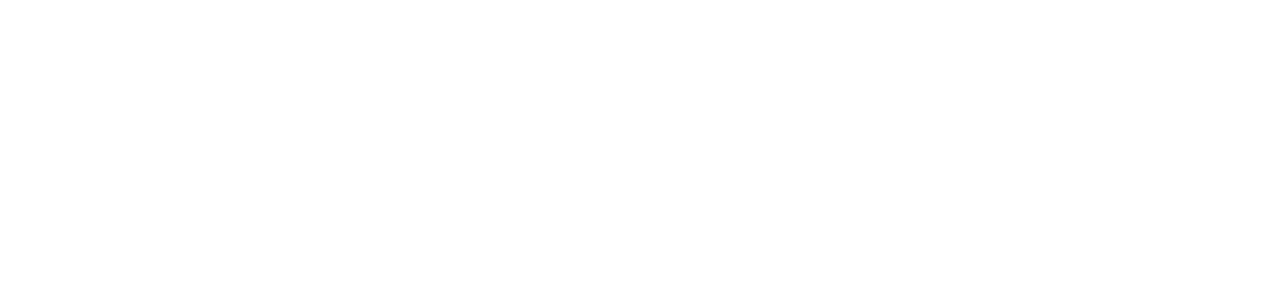
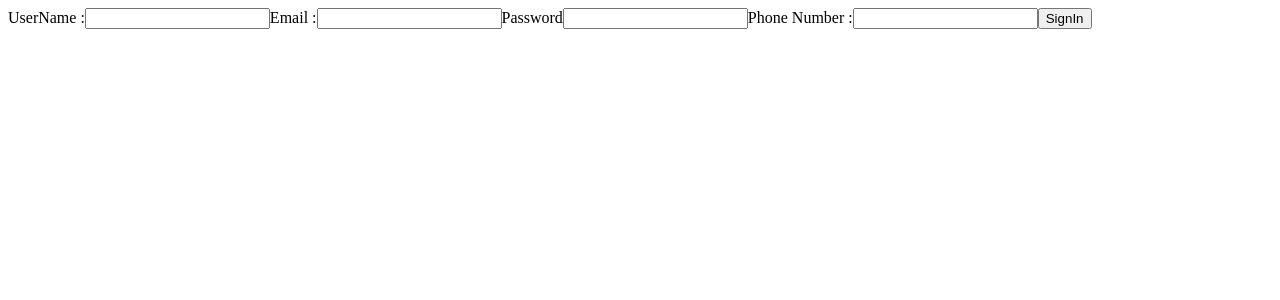
Before and after one commit to TechnoShop-C6/technoshop, a React app: page / in a window 1280 px wide. Shown: the top 300 px of the page. Built offline with nearby package versions, Linux system fonts and the light colour scheme; the HTML template or start-up script is replaced by a standard one.

Commit message:
created a login and signin components

```diff
--- a/client/src/components/App.jsx
+++ b/client/src/components/App.jsx
@@ -1,16 +1,17 @@
 import React from "react";
-
+import SignIn from "./SignIn.jsx";
 
 class App extends React.Component {
-  constructor() {
-    super();
+  constructor(props) {
+    super(props);
   }
+
   render() {
     return (
       <div>
-
+        <SignIn />
       </div>
-    )
+    );
   }
 }
 export default App;
--- /dev/null
+++ b/client/src/components/SignIn.jsx
@@ -0,0 +1,65 @@
+import React from "react";
+
+class SignIn extends React.Component {
+  constructor(props) {
+    super(props);
+    this.state = {
+      email: "",
+      username: "",
+      password: "",
+      phoneNumber: ""
+    };
+    this.handleChange = this.handleChange.bind(this)
+    this.handleSubmit = this.handleSubmit.bind(this)
+  }
+
+  handleChange(e) {
+    this.setState({
+        [e.target.name] : e.target.value
+    });
+  }
+
+  handleSubmit(){
+
+  }
+
+  render() {
+    return (
+      <div className=" SignInForm ">
+        <form onSubmit={this.handleSubmit}>
+          <label>UserName :</label>
+          <input
+            type="text"
+            name="username"
+            value={this.state.username}
+            onChange={this.handleChange}
+          />
+          <label>Email :</label>
+          <input
+            type="email"
+            name="email"
+            value={this.state.email}
+            onChange={this.handleChange}
+          />
+          <label>Password</label>
+          <input
+            type="password"
+            name="password"
+            value={this.state.password}
+            onChange={this.handleChange}
+          />
+          <label>Phone Number :</label>
+          <input
+            type="number"
+            name="phoneNumber"
+            value={this.state.phoneNumber}
+            onChange={this.handleChange}
+          />
+          <input type="submit" value="SignIn" />
+        </form>
+      </div>
+    );
+  }
+}
+
+export default SignIn;
```
Also changed, not shown: client/src/components/Login.jsx (added, +57 -0 lines), 1 other file (tests, documents, lock files or other folders).
